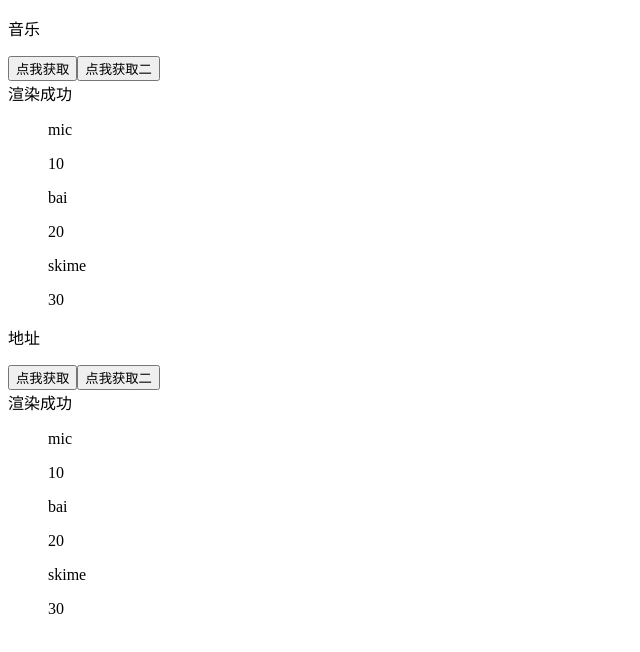
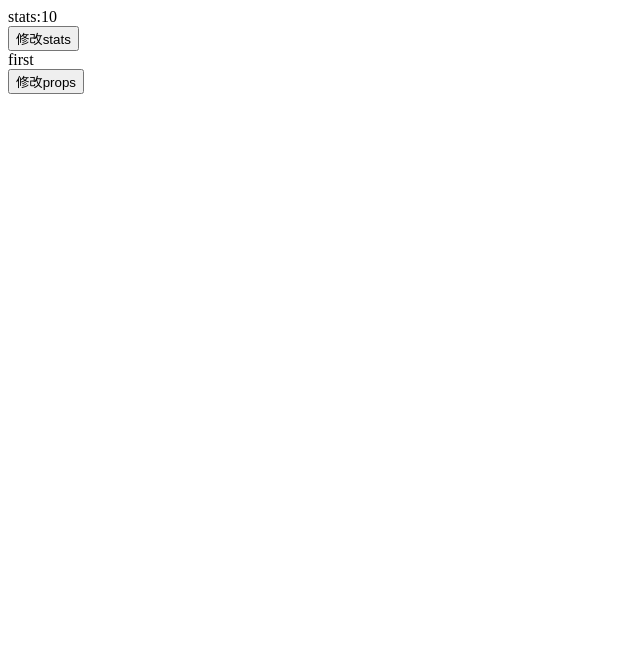
Before and after one commit to myk1220/React-FirstTry, a React (Create React App) app: page / in a window 1280 px wide. Shown: the top 652 px of the page, without its empty margins (0-640 px from the left). Built offline with nearby package versions, Linux system fonts and the light colour scheme.

Commit message:
stats及生命周期学习

```diff
--- a/src/components/App.jsx
+++ b/src/components/App.jsx
@@ -1,13 +1,32 @@
 import React from 'react';
 import Nav from './Nav'
+import Comp from './component'
 
-function App() {
-  return (
-                <div>
-                  <Nav title='音乐'/>
-                  <Nav title='地址'/>
-                </div>
-  );
+class App extends React.Component{
+
+  constructor(props){
+    super(props);
+    this.state= {
+        title:'first'
+    }
+  }
+
+  clickHander = () => {
+    this.setState({
+      title:'change',
+    })
+  }
+
+  render(){
+    return (
+      <div>
+        {/* <Nav title='音乐'/>
+        <Nav title='地址'/> */}
+        <Comp title={ this.state.title }/>
+        <button onClick={this.clickHander }>修改props</button>
+      </div>
+  );}
+
 }
 
 export default App;
--- /dev/null
+++ b/src/components/component.jsx
@@ -0,0 +1,54 @@
+import React from "react"
+
+export default class Comp extends React.Component{
+    constructor(props){
+        super(props);
+        this.state={
+            num:10
+        }
+    }
+
+    clickhander(){
+        this.setState({
+            num:this.state.num+1,
+        })
+    }
+
+    componentWillMount(){
+        console.log('组件渲染之前：'+'componentWillMount')
+    }
+
+    componentDidMount(){
+        console.log('组件渲染之后：'+'componentDidMount')
+    }
+
+    shouldComponentUpdate(nextProps, nextState){
+        console.log('是否重新渲染：'+'shouldComponentUpdate')
+        if(nextProps.title!=this.props.title||nextState.num!=this.state.num){
+            return true
+          }
+          return false
+    }
+
+    componentWillReceiveProps(){
+        console.log('父组件props修改、重新渲染：'+'componentWillReceiveProps')
+    }
+
+    componentWillUpdate(){
+        console.log('数据重新渲染之前：'+'componentWillUpdate')
+    }
+
+    componentDidUpdate(){
+        console.log('数据重新渲染之后：'+'componentDidUpdate')
+    }
+
+    render(){
+        return(
+            <div>
+            <div>stats:{ this.state.num }</div>
+            <button onClick={ this.clickhander.bind(this) }>修改stats</button>
+            <div>{ this.props.title }</div>
+            </div>
+        )
+    }
+}
```
